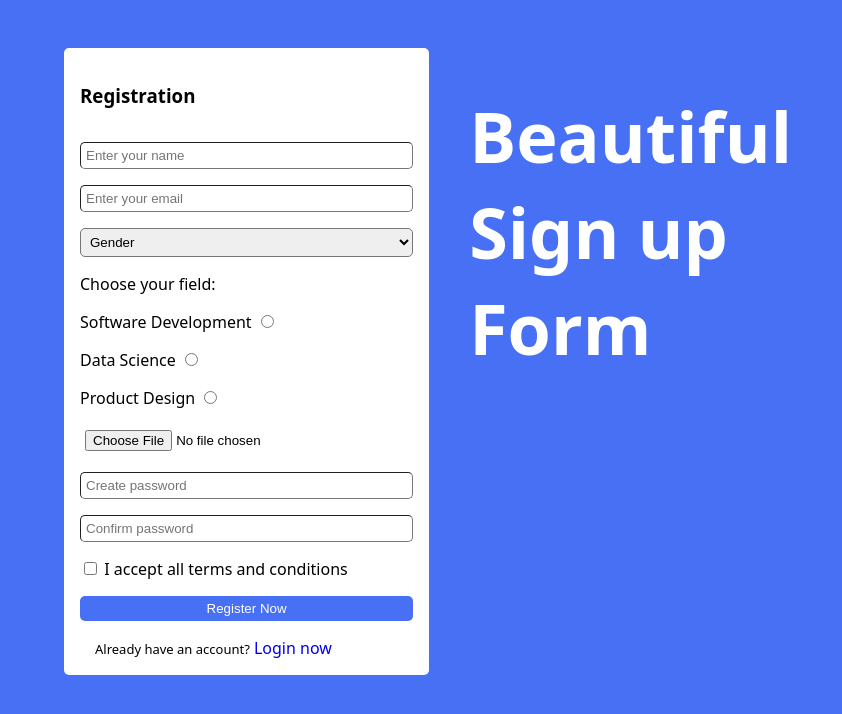
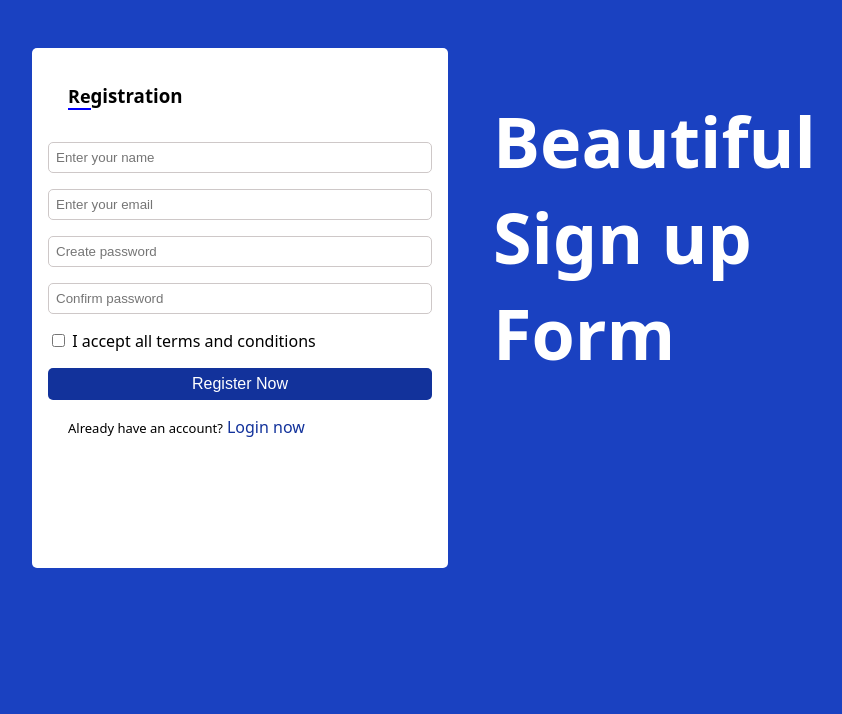
Before and after one commit to muny123/project2, a plain HTML site: page project2/form.html in a window 1280 px wide. Shown: the whole page, without its empty margins (192-1034 px from the left). Drawn offline with Linux system fonts and the light colour scheme.

Commit message:
project1

```diff
--- a/project2/form.css
+++ b/project2/form.css
@@ -3,7 +3,9 @@ html,body{
     margin: 0;
     font-family: system-ui, -apple-system, BlinkMacSystemFont, 'Segoe UI', Roboto, Oxygen, Ubuntu, Cantarell,
     'Open Sans', 'Helvetica Neue', sans-serif;
-    background-color: #4870f4;
+    background-color: #1a41c1;
+    width: 100vw;
+    height: 100vh;
 
 }
 *{
@@ -12,8 +14,8 @@ html,body{
 main{
     display: grid;
     grid-template-columns: 1fr 1fr;
-    width: 60%;
-    height: 60%;
+    width: 65%;
+    height: 65%;
     margin: auto;
     margin-top: 3rem;
 }
@@ -25,28 +27,44 @@ form{
     flex-direction: column;
     gap: 1rem;
     box-shadow: black;
+    width: 100%;
 }
-input[type=submit]{
+.underline{
+    border-bottom: 2px solid blue;
+    font-size: 18px;
+  }
+/* input[type=submit]
+{
     background-color: #4870f4;
     color: white;
     border: none;
+} */
+.register {
+    background-color: #12329b;
+    color: white;
+    border: none;
+    padding: 7px;
+    border-radius: 5px;
+    font-size: 16px;
 }
-input, select{
-    padding: 5px;
+input{
+    padding: 7px;
     border-radius: 5px;
     border-width: thin;
+    border: 1px solid rgb(206, 200, 200);
 }
 span{
     font-size: small;
-    margin-left: 15px;
+    margin-left: 20px;
 }
 h1{
     color: white;
-    margin: 40px;
+    margin: 45px;
     font-size: 70px;
 }
 a{
     text-decoration: none;
+    color: #12329b;
 }
 a:hover{
     cursor: pointer;
--- a/project2/form.html
+++ b/project2/form.html
@@ -9,10 +9,10 @@
 <body>
     <main>
         <form>
-            <h3>Registration</h3>
+            <h3><span class="underline">Re</span>gistration</h3>
             <input type="text" placeholder="Enter your name">
             <input type="emaim" placeholder="Enter your email">
-            <select name="" id="">
+          <!--   <select name="" id="">
                 <option value="">Gender</option>
                 <option value="female">Female</option>
                 <option value="male">Male</option>
@@ -26,18 +26,19 @@
              <label for="data">Data Science</label>
            <input type="radio" name="tech">
           </div>
-       <div>
-        <label for="product">Product Design</label>
+       <div> -->
+        <!-- <label for="product">Product Design</label>
         <input type="radio" name="tech">
        </div>
-            <input type="file">
+            <input type="file"> -->
             <input type="password" placeholder="Create password">
             <input type="password" placeholder="Confirm password">
            <div>
             <input type="checkbox">
             <label for="terms">I accept all terms and conditions</label>
            </div>
-            <input type="submit" value="Register Now">
+            <!-- <input type="submit" value="Register Now"> -->
+            <button type="submit" class="register">Register Now</button>
             <div>
                 <span>Already have an account?</span>
             <a href="#">Login now</a>
```
